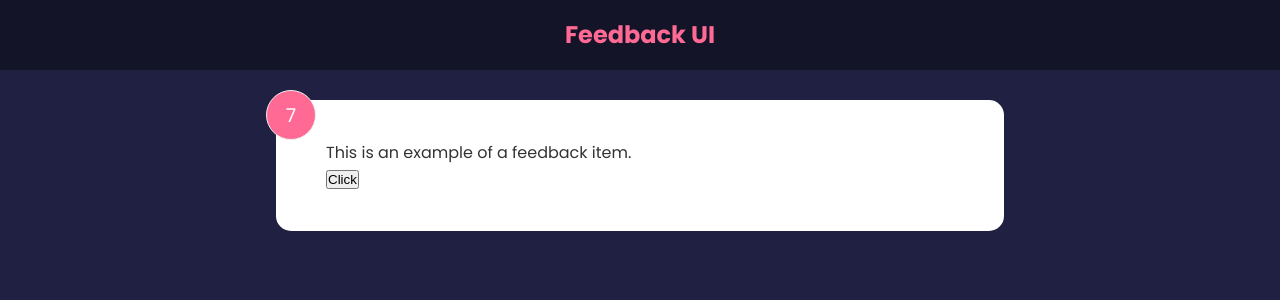
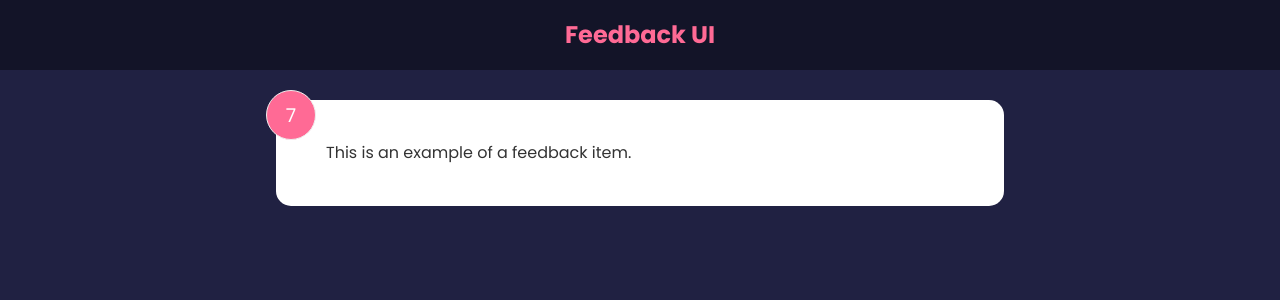
Before and after one commit to Tofu-Gang/brad_traversy_feedback_app, a React (Create React App) app: page / in a window 1280 px wide. Shown: the top 300 px of the page. Built offline with nearby package versions, Linux system fonts and the light colour scheme.

Commit message:
Clean the button that was connected to rating useState callback.

```diff
--- a/src/components/FeedbackItem.jsx
+++ b/src/components/FeedbackItem.jsx
@@ -3,18 +3,11 @@ import { useState } from "react";
 function FeedbackItem() {
   const [rating, setRating] = useState(7);
   const [text, setText] = useState("This is an example of a feedback item.");
-  const handleClick = () => {
-    setRating((prev) => {
-      return prev + 1;
-    });
-    setText("The text was updated.");
-  }
 
   return (
     <div className="card">
       <div className="num-display">{rating}</div>
       <div className="text-display">{text}</div>
-      <button onClick={handleClick}>Click</button>
     </div>
   );
 }
```
